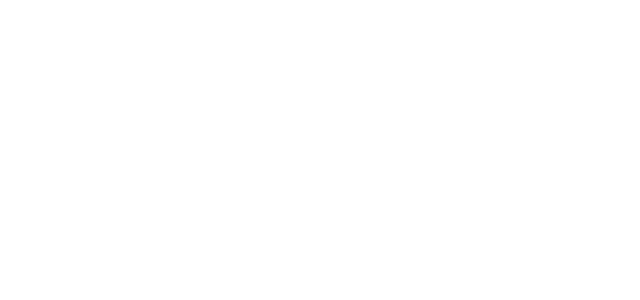
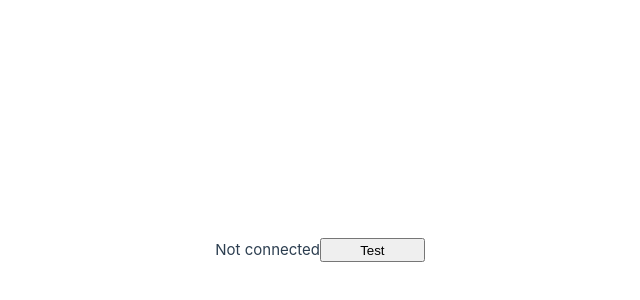
Before and after one commit to moevm/nosql2h23-mosaic, a Vue app in the folder hello_world/: page / in a window 1280 px wide. Shown: the part 150-450 px from the top of the page, without its empty margins (320-960 px from the left). Built offline with nearby package versions, Linux system fonts and the light colour scheme.

Commit message:
added hello_world fixes

```diff
--- a/hello_world/index.html
+++ b/hello_world/index.html
@@ -7,7 +7,7 @@
     <title>Vite App</title>
   </head>
   <body>
-    <div id="app"></div>
+    <div id="app">index</div>
     <script type="module" src="/src/main.js"></script>
   </body>
 </html>
--- a/hello_world/src/App.vue
+++ b/hello_world/src/App.vue
@@ -1,34 +1,76 @@
 <script>
-// import { driver, auth } from 'neo4j-driver'
+//import { driver, auth } from 'neo4j-driver'
+import * as neo4j from "neo4j-driver";
+//import * as neo4jDriver from "neo4j-driver";
+
+//const neo4j = require('neo4j-driver')
+
+
+
+// try {
+//   const result = await session.run(
+//       'CREATE (a:Person {name: $name}) RETURN a',
+//       { name: personName }
+//   )
 //
-// export const neo4jDriver = driver(
-//     process.env.NEO4J_URI ?? '',
-//     auth.basic(
-//         process.env.NEO4J_USERNAME ?? 'username',
-//         process.env.NEO4J_PASSWORD ?? 'password'
-//     )
-// );
-// export default {
-//   methods: {
-//     handleClick() {
-//       const session = neo4jDriver.session();
-//       try {
-//         session.run('MATCH (n) RETURN n LIMIT 1');
-//         return 'Connection successful'
-//       } catch (error) {
-//         throw new Error('Connection to neo4j failed')
-//       } finally {
-//         session.close();
-//       }
-//     }
-//   }
+//   const singleRecord = result.records[0]
+//   const node = singleRecord.get(0)
+//
+//   console.log(node.properties.name)
+// } finally {
+//   await session.close()
 // }
+
+// on application exit:
+
+// await driver.close()
+
+export default {
+  methods: {
+    handleClick() {
+      console.log("in func handleClick");
+      const uri = "neo4j://localhost:7687";
+      const user = "neo4j";
+      const password = "mosaic33";
+
+      try {
+        const driver = neo4j.driver(uri, neo4j.auth.basic(user, password))
+        const session = driver.session()
+
+        let result = session.run('MATCH (n) RETURN n LIMIT 1');
+        console.log(result.summary().toString());
+
+        if (session.run('MATCH (n) RETURN n LIMIT 1').isOpen() === false){
+          throw new Error('Connection to neo4j failed');
+        }
+        console.log(session.toString())
+        session.close();
+        //return 'Connection successful';
+        console.log("success!");
+      } catch (error) {
+        document.getElementById('status').textContent = 'Error!';
+        throw new Error('Connection to neo4j failed')
+      } finally {
+        document.getElementById('status').textContent = 'Connected!';
+      }
+    },
+    func(){
+      console.log("Test clicked");
+    }
+
+  }
+}
+
+
+
 </script>
 
 <template>
 <!--<div>-->
 <!--  <button class="test" @click="handleClick()"></button>-->
 <!--</div>-->
+  <div id="status">Not connected</div>
+  <button @click="handleClick()">Test</button>
 </template>
 
 <style scoped>
```
